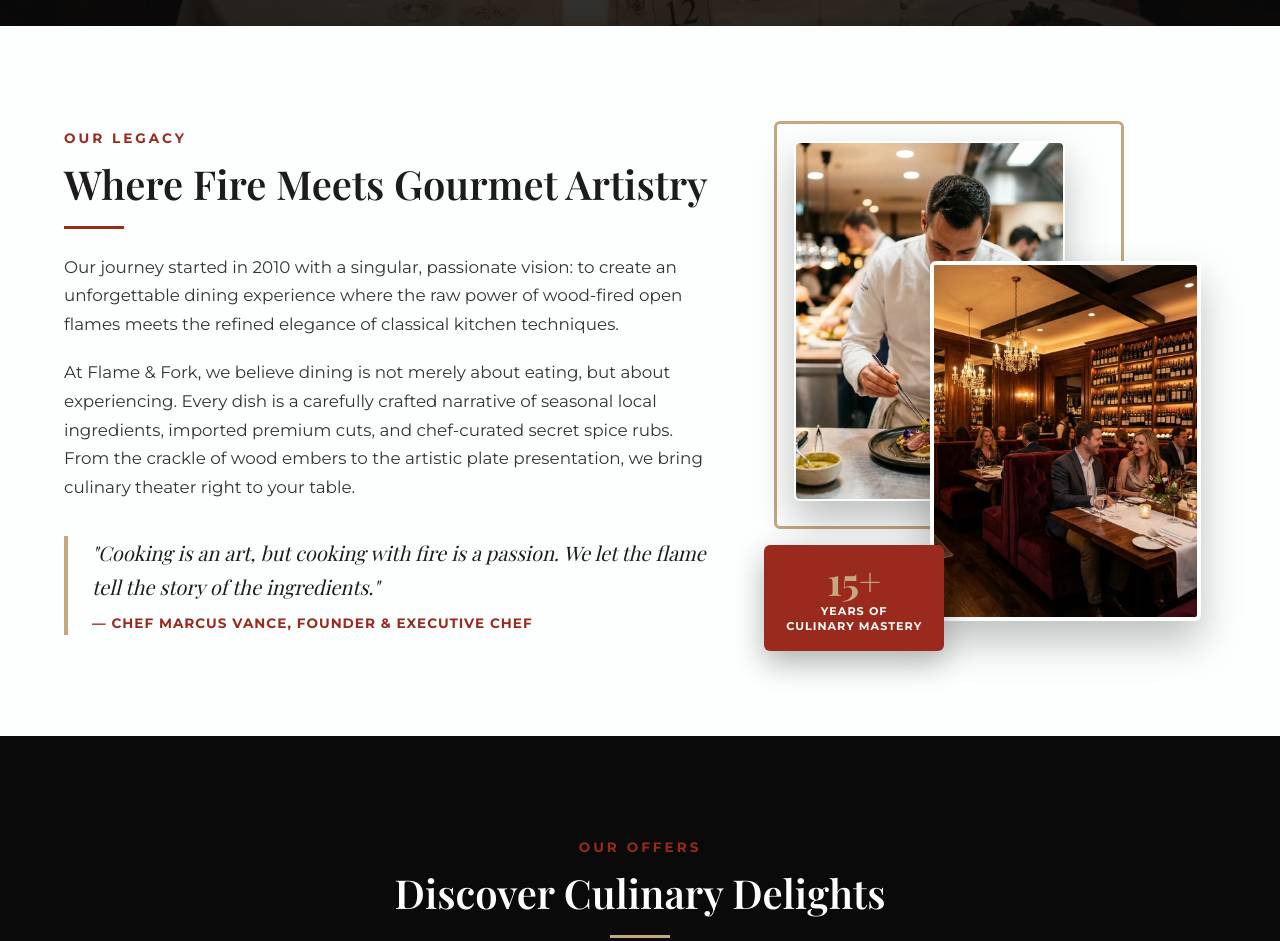
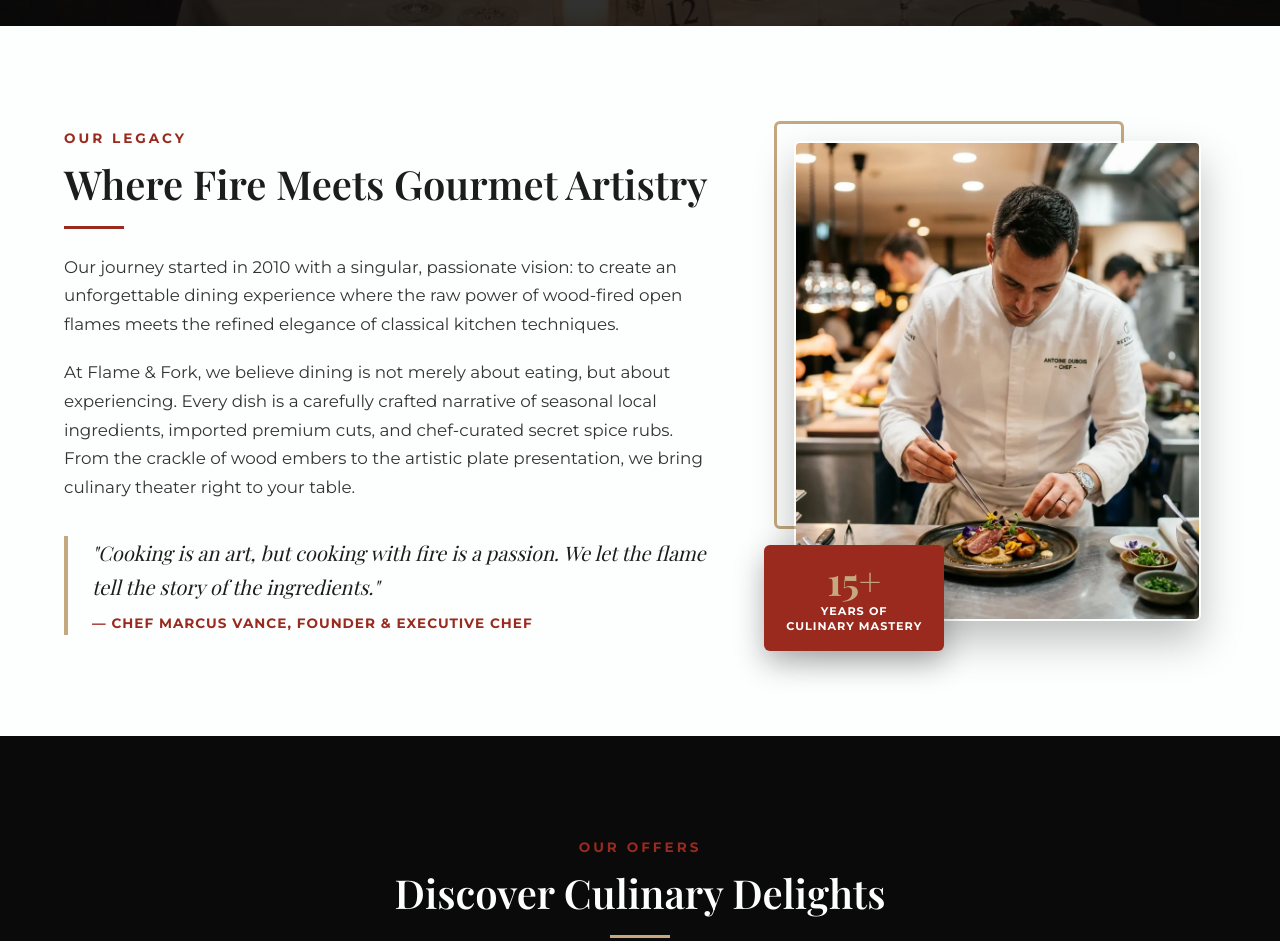
Before and after one commit to Bunnyvalluri/-Restaurant-website-2026-, a plain HTML site: page index.html in a window 1280 px wide. Shown: the part 774-1715 px from the top of the page. Drawn offline with nearby package versions, Linux system fonts and the light colour scheme; a web font is replaced by a local one.

Commit message:
feat: remove secondary dining image from about section, keep single chef portrait layout

```diff
--- a/index.html
+++ b/index.html
@@ -104,7 +104,6 @@
                         <div class="image-frame-gold"></div>
                         <div class="image-collage">
                             <img src="images/chef.webp" alt="Executive Chef Marcus Vance plating signature main course in the kitchen" class="about-img main-img" fetchpriority="high">
-                            <img src="images/gallery4.webp" alt="Flame & Fork premium fine-dining restaurant dining booths interior" class="about-img secondary-img" loading="lazy">
                         </div>
                         <div class="experience-badge">
                             <span class="years">15+</span>
--- a/style.css
+++ b/style.css
@@ -507,21 +507,12 @@
 }
 
 .about-img.main-img {
-    grid-column: 1 / 9;
-    grid-row: 1 / 10;
+    grid-column: 1 / 13;
+    grid-row: 1 / 13;
     width: 100%;
     height: 100%;
     z-index: 2;
     border: 2px solid rgba(255, 255, 255, 0.1);
-}
-
-.about-img.secondary-img {
-    grid-column: 5 / 13;
-    grid-row: 4 / 13;
-    width: 100%;
-    height: 100%;
-    z-index: 3;
-    border: 4px solid var(--bg-white);
 }
 
 .image-frame-gold {
@@ -537,11 +528,7 @@
 }
 
 .about-image-wrapper:hover .main-img {
-    transform: translate(-10px, -5px) scale(1.02);
-}
-
-.about-image-wrapper:hover .secondary-img {
-    transform: translate(10px, 5px) scale(1.02);
+    transform: scale(1.02);
 }
 
 .about-image-wrapper:hover .image-frame-gold {
```
Also changed, not shown: images/gallery4.webp (deleted).
